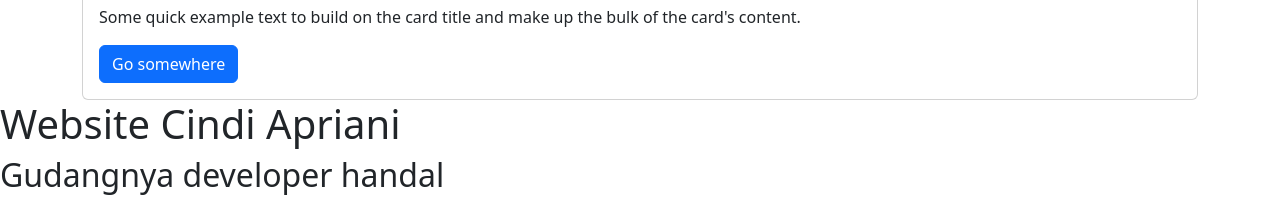
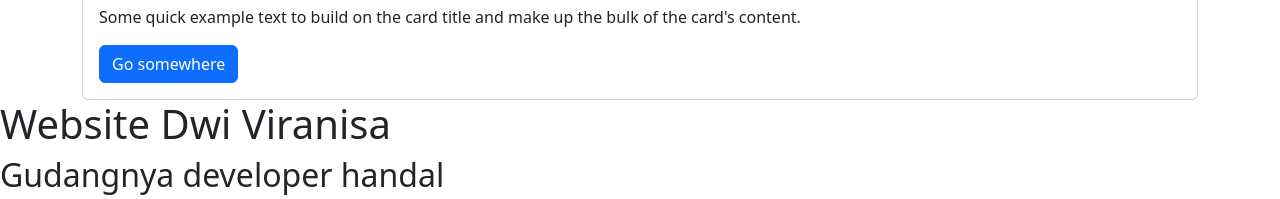
Before and after one commit to dwiviranisa/dwiviranisa.github.io, a plain HTML site: page index.html in a window 1280 px wide. Shown: the part 190-389 px from the top of the page. Drawn offline with nearby package versions, Linux system fonts and the light colour scheme.

Commit message:
index.html

```diff
--- a/index.html
+++ b/index.html
@@ -61,7 +61,7 @@
 </html>
 
     <main>
-      <h1>Website Cindi Apriani</h1>
+      <h1>Website Dwi Viranisa</h1>
       <h2>Gudangnya developer handal</h2>
       <p>Mencetak banyak lulusan terbaik khususnya para developer.</p>
       <img src="logo.web.png" alt="Image dicoding" />
```
